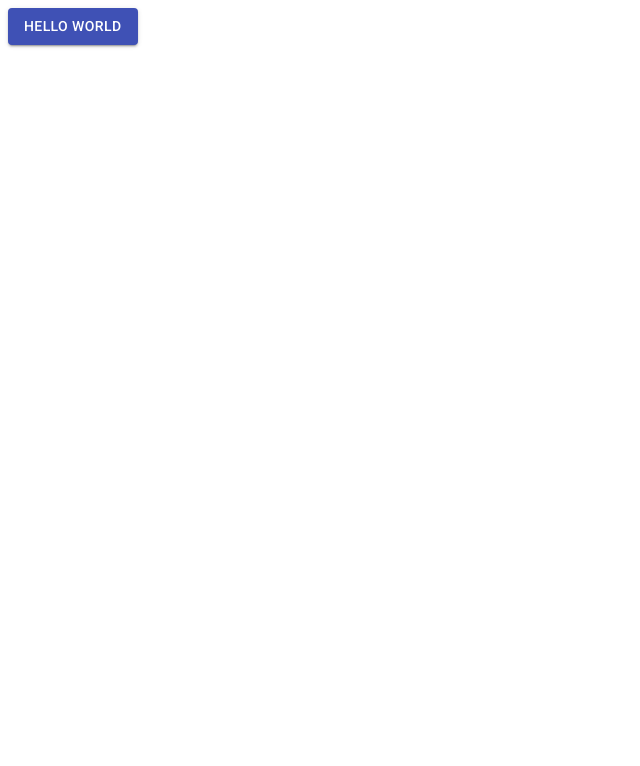
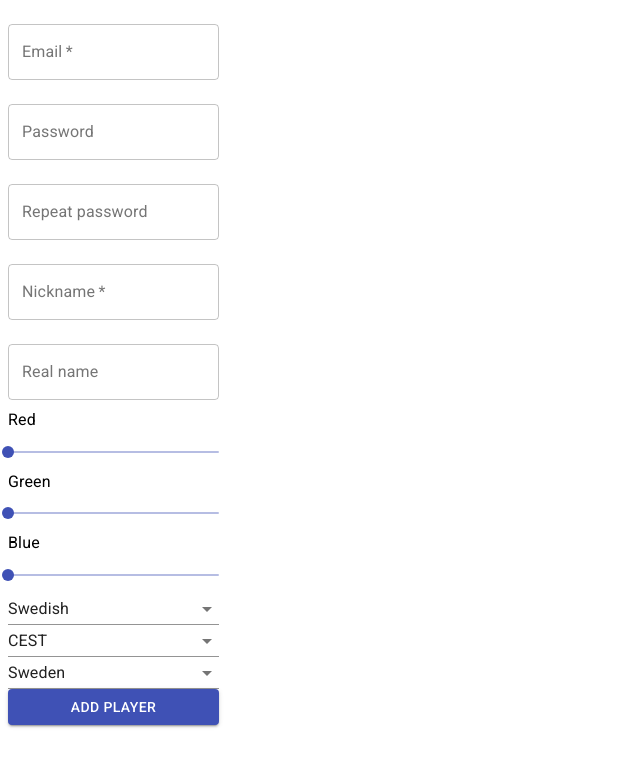
Before and after one commit to ahockersten/lieroleague, a React (Create React App) app in the folder frontend/: page / in a window 1280 px wide. Shown: the top 766 px of the page, without its empty margins (0-640 px from the left). Built offline with nearby package versions, Linux system fonts and the light colour scheme.

Commit message:
Add basics of routing + player adding

```diff
--- a/frontend/package.json
+++ b/frontend/package.json
@@ -8,8 +8,10 @@
     "@types/node": "12.7.2",
     "@types/react": "16.9.2",
     "@types/react-dom": "16.9.0",
+    "@types/react-router-dom": "^5.1.0",
     "react": "^16.9.0",
     "react-dom": "^16.9.0",
+    "react-router-dom": "^5.1.1",
     "react-scripts": "3.1.1",
     "typescript": "3.6.2"
   },
--- /dev/null
+++ b/frontend/src/AddPlayer/index.tsx
@@ -0,0 +1,132 @@
+import Button from '@material-ui/core/Button';
+import FormControl from '@material-ui/core/FormControl';
+import MenuItem from '@material-ui/core/MenuItem';
+import Select from '@material-ui/core/Select';
+import Slider from '@material-ui/core/Slider';
+import TextField from '@material-ui/core/TextField';
+import Typography from '@material-ui/core/Typography';
+import React from 'react';
+
+const AddPlayer: React.FC = () =>
+  <FormControl>
+    <TextField
+      required
+      id="email"
+      type="email"
+      name="email"
+      autoComplete="email"
+      label="Email"
+      defaultValue=""
+      margin="normal"
+      variant="outlined"
+    />
+    <TextField
+      id="password-input"
+      label="Password"
+      type="password"
+      autoComplete="new-password"
+      margin="normal"
+      variant="outlined"
+    />
+    <TextField
+      id="repeat-password-input"
+      label="Repeat password"
+      type="password"
+      autoComplete="new-password"
+      margin="normal"
+      variant="outlined"
+    />
+    <TextField
+      required
+      id="nickname"
+      label="Nickname"
+      autoComplete="nickname"
+      defaultValue=""
+      margin="normal"
+      variant="outlined"
+    />
+    <TextField
+      id="real-name"
+      label="Real name"
+      autoComplete="name"
+      defaultValue=""
+      margin="normal"
+      variant="outlined"
+    />
+    <ColorPicker />
+    <Select
+      value={"Swedish"}
+      onChange={() => {}}
+      inputProps={{
+        name: 'nationality',
+        id: 'nationality',
+      }}
+    >
+      <MenuItem value={"Polish"}>Polish</MenuItem>
+      <MenuItem value={"Swedish"}>Swedish</MenuItem>
+    </Select>
+    <Select
+      value={"CEST"}
+      onChange={() => {}}
+      inputProps={{
+        name: 'timezone',
+        id: 'timezone',
+      }}
+    >
+      <MenuItem value={"CEST"}>CEST</MenuItem>
+      <MenuItem value={"GMT"}>GMT</MenuItem>
+    </Select>
+    <Select
+      value={"Sweden"}
+      onChange={() => {}}
+      inputProps={{
+        name: 'location',
+        id: 'location',
+      }}
+    >
+      <MenuItem value={"Poland"}>Poland</MenuItem>
+      <MenuItem value={"Sweden"}>Sweden</MenuItem>
+    </Select>
+    <Button variant="contained" color="primary">
+      Add player
+    </Button>
+  </FormControl>
+
+const ColorPicker: React.FC = () =>
+  <div>
+    <Typography id="red-picker" gutterBottom>
+      Red
+    </Typography>
+    <Slider
+      defaultValue={0}
+      aria-labelledby="red-picker"
+      valueLabelDisplay="auto"
+      step={1}
+      min={0}
+      max={255}
+    />
+    <Typography id="green-picker" gutterBottom>
+      Green
+    </Typography>
+    <Slider
+      defaultValue={0}
+      aria-labelledby="green-picker"
+      valueLabelDisplay="auto"
+      step={1}
+      min={0}
+      max={255}
+    />
+    <Typography id="blue-picker" gutterBottom>
+      Blue
+    </Typography>
+    <Slider
+      defaultValue={0}
+      aria-labelledby="blue-picker"
+      valueLabelDisplay="auto"
+      step={1}
+      min={0}
+      max={255}
+    />
+  </div>
+
+export default AddPlayer;
--- a/frontend/src/App.tsx
+++ b/frontend/src/App.tsx
@@ -1,9 +1,14 @@
-import Button from '@material-ui/core/Button';
 import React from 'react';
+import { BrowserRouter as Router, Switch, Route } from "react-router-dom";
+import AddPlayer from './AddPlayer'
 
 const App: React.FC = () =>
-  <Button variant="contained" color="primary">
-    Hello World
-  </Button>
+  <Router>
+    <Switch>
+      <Route path="/">
+        <AddPlayer />
+      </Route>
+    </Switch>
+  </Router>
 
 export default App;
```
Also changed, not shown: 1 other file (tests, documents, lock files or other folders).
